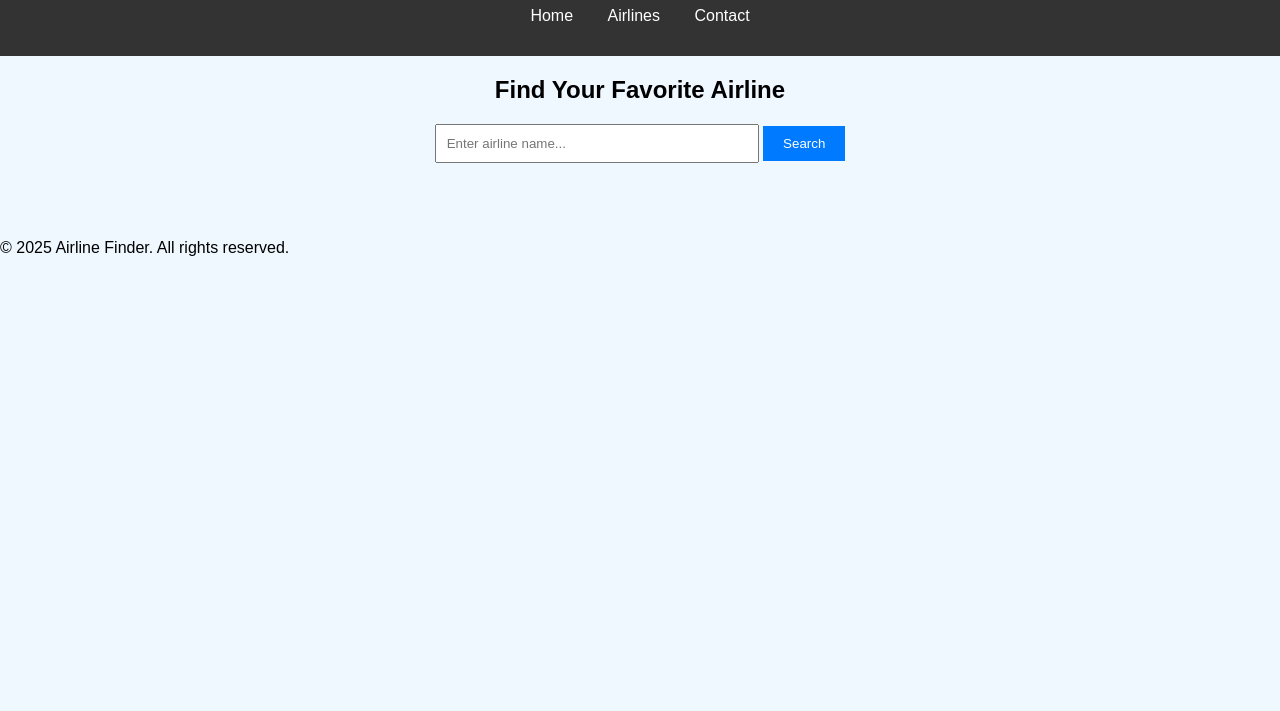
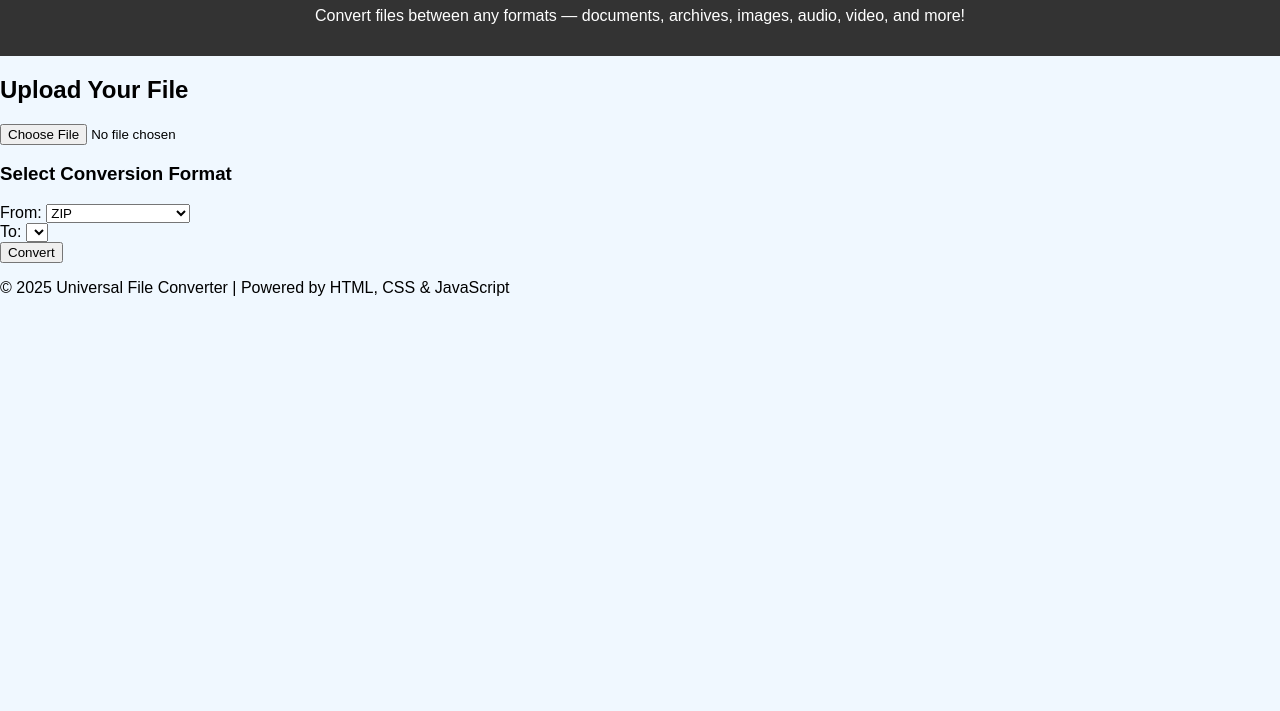
Before and after one commit to Qbaa134/Python-Hacking-Tools, a plain HTML site: page index.html in a window 1280 px wide. Shown: the part 89-800 px from the top of the page. Drawn offline with Linux system fonts and the light colour scheme.

Commit message:
Update index.html

```diff
--- a/index.html
+++ b/index.html
@@ -3,35 +3,98 @@
 <head>
     <meta charset="UTF-8">
     <meta name="viewport" content="width=device-width, initial-scale=1.0">
-    <title>Airline Finder</title>
+    <title>Universal File Converter</title>
     <link rel="stylesheet" href="style.css">
 </head>
 <body>
     <header>
-        <h1>✈️ Airline Finder</h1>
-        <nav>
-            <ul>
-                <li><a href="#">Home</a></li>
-                <li><a href="#">Airlines</a></li>
-                <li><a href="#">Contact</a></li>
-            </ul>
-        </nav>
+        <h1>🌐 Universal File Converter</h1>
+        <p>Convert files between any formats — documents, archives, images, audio, video, and more!</p>
     </header>
 
     <main>
-        <section class="search">
-            <h2>Find Your Favorite Airline</h2>
-            <input type="text" id="searchInput" placeholder="Enter airline name...">
-            <button onclick="searchAirline()">Search</button>
-        </section>
+        <section class="converter">
+            <h2>Upload Your File</h2>
+            <input type="file" id="fileInput">
 
-        <section id="results" class="results">
-            <!-- Search results will be rendered here -->
+            <h3>Select Conversion Format</h3>
+            <div class="dropdowns">
+                <div>
+                    <label for="inputFormat">From:</label>
+                    <select id="inputFormat">
+                        <!-- Archiwa -->
+                        <optgroup label="Archives">
+                            <option value="zip">ZIP</option>
+                            <option value="tar.gz">TAR.GZ</option>
+                            <option value="rar">RAR</option>
+                            <option value="7z">7Z</option>
+                            <option value="iso">ISO</option>
+                        </optgroup>
+
+                        <!-- Dokumenty -->
+                        <optgroup label="Documents">
+                            <option value="txt">TXT</option>
+                            <option value="csv">CSV</option>
+                            <option value="json">JSON</option>
+                            <option value="xml">XML</option>
+                            <option value="md">Markdown</option>
+                            <option value="html">HTML</option>
+                            <option value="pdf">PDF</option>
+                            <option value="doc">DOC</option>
+                            <option value="docx">DOCX</option>
+                        </optgroup>
+
+                        <!-- Obrazy -->
+                        <optgroup label="Images">
+                            <option value="png">PNG</option>
+                            <option value="jpg">JPG</option>
+                            <option value="gif">GIF</option>
+                            <option value="svg">SVG</option>
+                            <option value="bmp">BMP</option>
+                            <option value="tiff">TIFF</option>
+                        </optgroup>
+
+                        <!-- Audio -->
+                        <optgroup label="Audio">
+                            <option value="mp3">MP3</option>
+                            <option value="wav">WAV</option>
+                            <option value="flac">FLAC</option>
+                        </optgroup>
+
+                        <!-- Wideo -->
+                        <optgroup label="Video">
+                            <option value="mp4">MP4</option>
+                            <option value="avi">AVI</option>
+                            <option value="mkv">MKV</option>
+                            <option value="mov">MOV</option>
+                        </optgroup>
+
+                        <!-- Skrypty -->
+                        <optgroup label="Scripts">
+                            <option value="py">Python (.py)</option>
+                            <option value="js">JavaScript (.js)</option>
+                            <option value="php">PHP</option>
+                            <option value="sh">Shell Script (.sh)</option>
+                            <option value="bat">Batch Script (.bat)</option>
+                        </optgroup>
+                    </select>
+                </div>
+
+                <div>
+                    <label for="outputFormat">To:</label>
+                    <select id="outputFormat">
+                        <!-- Te same formaty co powyżej -->
+                    </select>
+                </div>
+            </div>
+
+            <button onclick="convertFile()">Convert</button>
+            <a id="downloadLink" style="display: none;">Download Converted File</a>
         </section>
     </main>
 
     <footer>
-        <p>&copy; 2025 Airline Finder. All rights reserved.</p>
+        <p>&copy; 2025 Universal File Converter | Powered by HTML, CSS & JavaScript</p>
     </footer>
 
     <script src="script.js"></script>
```
